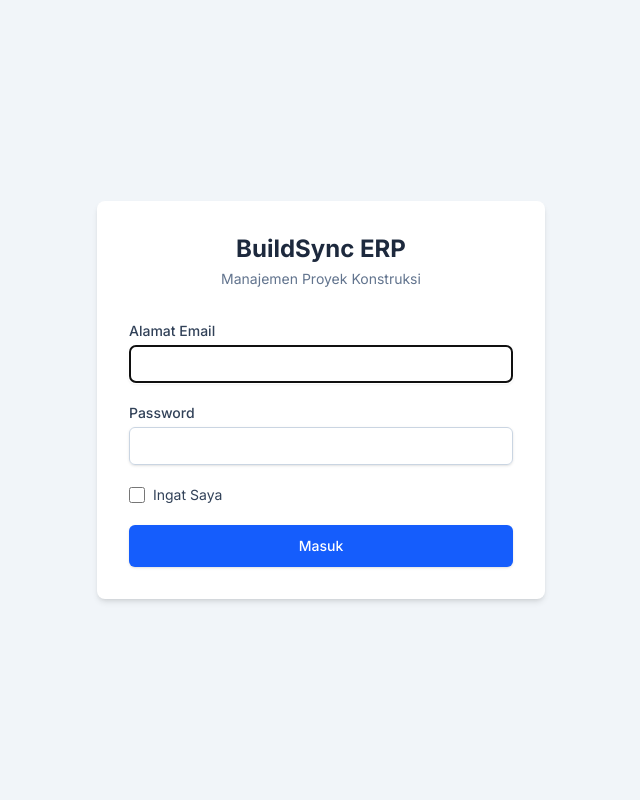
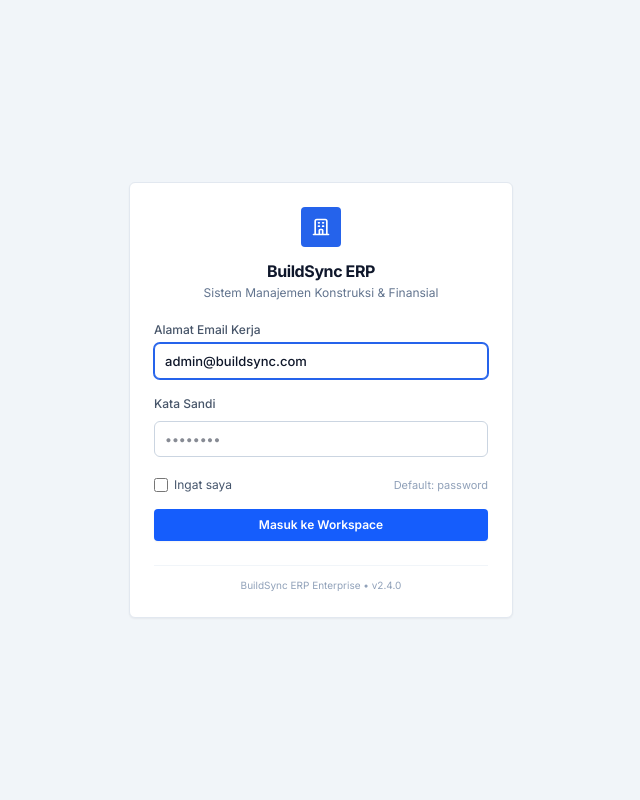
Before and after one commit to akbrff/buildsync-erp, a Laravel app: page /login in a window 1280 px wide. Shown: the whole page, without its empty margins (319-959 px from the left). Run offline with Laravel 12, Linux system fonts and the light colour scheme; style sheets or scripts are compiled from the project's sources.

Commit message:
fix(ui): polish visual consistency, breadcrumbs alignment & login redesign

```diff
--- a/resources/views/auth/login.blade.php
+++ b/resources/views/auth/login.blade.php
@@ -6,45 +6,75 @@
     <title>Login | BuildSync ERP</title>
     @vite(['resources/css/app.css', 'resources/js/app.js'])
 </head>
-<body class="bg-slate-100 text-slate-800 antialiased h-screen flex items-center justify-center">
+<body class="bg-slate-100 text-slate-800 antialiased min-h-screen flex items-center justify-center p-4">
 
-    <div class="w-full max-w-md bg-white rounded-lg shadow-md p-8">
-        <div class="text-center mb-8">
-            <h1 class="text-2xl font-bold text-slate-800">BuildSync ERP</h1>
-            <p class="text-sm text-slate-500 mt-1">Manajemen Proyek Konstruksi</p>
+    <div class="w-full max-w-sm rounded-md border border-slate-200 bg-white p-6 shadow-xs">
+        {{-- Brand / Header --}}
+        <div class="mb-5 flex flex-col items-center text-center">
+            <div class="flex h-10 w-10 items-center justify-center rounded"
+                 style="background: #2563eb;">
+                <svg xmlns="http://www.w3.org/2000/svg" class="h-5 w-5 text-white" fill="none"
+                     viewBox="0 0 24 24" stroke="currentColor">
+                    <path stroke-linecap="round" stroke-linejoin="round" stroke-width="2"
+                          d="M19 21V5a2 2 0 00-2-2H7a2 2 0 00-2 2v16m14 0h2m-2 0h-5m-9 0H3m2 0h5M9 7h1m-1 4h1m4-4h1m-1 4h1m-5 10v-5a1 1 0 011-1h2a1 1 0 011 1v5m-4 0h4"/>
+                </svg>
+            </div>
+            <h1 class="mt-3 text-base font-bold text-slate-900 tracking-tight">BuildSync ERP</h1>
+            <p class="mt-0.5 text-xs text-slate-500">Sistem Manajemen Konstruksi &amp; Finansial</p>
         </div>
 
+        {{-- Error Alert --}}
         @if ($errors->any())
-            <div class="mb-4 rounded-md bg-red-50 p-4 border border-red-200">
-                <p class="text-sm text-red-700">{{ $errors->first() }}</p>
+            <div class="mb-4 rounded border border-red-200 bg-red-50 p-3 text-xs text-red-700">
+                <div class="flex items-center gap-1.5 font-semibold text-red-800 mb-0.5">
+                    <svg class="h-3.5 w-3.5" fill="none" viewBox="0 0 24 24" stroke="currentColor">
+                        <path stroke-linecap="round" stroke-linejoin="round" stroke-width="2" d="M12 8v4m0 4h.01M21 12a9 9 0 11-18 0 9 9 0 0118 0z" />
+                    </svg>
+                    Autentikasi Gagal
+                </div>
+                <p>{{ $errors->first() }}</p>
             </div>
         @endif
 
-        <form method="POST" action="{{ route('login') }}" class="space-y-5">
+        {{-- Login Form --}}
+        <form method="POST" action="{{ route('login') }}" class="space-y-4">
             @csrf
 
             <div>
-                <label for="email" class="block text-sm font-medium text-slate-700">Alamat Email</label>
-                <input id="email" name="email" type="email" value="{{ old('email') }}" required autofocus
-                       class="mt-1 w-full rounded-md border border-slate-300 px-3 py-2 text-sm shadow-sm focus:border-blue-500 focus:ring-blue-500">
+                <label for="email" class="erp-label mb-1 block">Alamat Email Kerja</label>
+                <input id="email" name="email" type="email" value="{{ old('email', 'admin@buildsync.com') }}" required autofocus
+                       class="erp-input font-medium" placeholder="admin@buildsync.com">
             </div>
 
             <div>
-                <label for="password" class="block text-sm font-medium text-slate-700">Password</label>
+                <div class="flex items-center justify-between mb-1">
+                    <label for="password" class="erp-label">Kata Sandi</label>
+                </div>
                 <input id="password" name="password" type="password" required
-                       class="mt-1 w-full rounded-md border border-slate-300 px-3 py-2 text-sm shadow-sm focus:border-blue-500 focus:ring-blue-500">
+                       class="erp-input font-medium" placeholder="••••••••">
             </div>
 
-            <div class="flex items-center">
-                <input id="remember" name="remember" type="checkbox"
-                       class="h-4 w-4 rounded border-slate-300 text-blue-600 focus:ring-blue-500">
-                <label for="remember" class="ml-2 block text-sm text-slate-700">Ingat Saya</label>
+            <div class="flex items-center justify-between text-xs pt-1">
+                <label class="flex items-center gap-1.5 cursor-pointer text-slate-600">
+                    <input id="remember" name="remember" type="checkbox"
+                           class="h-3.5 w-3.5 rounded border-slate-300 text-blue-600 focus:ring-blue-500">
+                    <span>Ingat saya</span>
+                </label>
+                <span class="text-slate-400 text-[11px]">Default: password</span>
             </div>
 
-            <button type="submit" class="w-full flex justify-center py-2.5 px-4 border border-transparent rounded-md shadow-sm text-sm font-medium text-white bg-blue-600 hover:bg-blue-700 focus:outline-none focus:ring-2 focus:ring-offset-2 focus:ring-blue-500">
-                Masuk
+            <button type="submit"
+                    class="w-full rounded bg-blue-600 py-2 px-4 text-xs font-semibold text-white hover:bg-blue-700 transition-colors shadow-xs">
+                Masuk ke Workspace
             </button>
         </form>
+
+        {{-- Footer System Info --}}
+        <div class="mt-6 border-t border-slate-100 pt-3 text-center">
+            <p class="text-[10px] text-slate-400">
+                BuildSync ERP Enterprise &bull; v2.4.0
+            </p>
+        </div>
     </div>
 
 </body>
--- a/resources/views/components/tab-bar.blade.php
+++ b/resources/views/components/tab-bar.blade.php
@@ -18,7 +18,9 @@
         @php
             $activeRoutes = $tab['active_routes'] ?? [$tab['route']];
             $isActive     = Route::has($tab['route']) && request()->routeIs($activeRoutes);
-            $params       = $tab['params'] ?? [];
+            // Teruskan project_id secara otomatis jika ada di request untuk mempertahankan konteks proyek
+            $defaultParams = request()->filled('project_id') ? ['project_id' => request('project_id')] : [];
+            $params       = $tab['params'] ?? $defaultParams;
             $href         = Route::has($tab['route']) ? route($tab['route'], $params) : '#';
         @endphp
         <a href="{{ $href }}"
--- a/resources/views/layouts/app.blade.php
+++ b/resources/views/layouts/app.blade.php
@@ -220,6 +220,8 @@
                 <div class="flex items-center gap-1 text-sm">
                     @hasSection('breadcrumbs')
                         @yield('breadcrumbs')
+                    @elseif (View::hasSection('breadcrumb'))
+                        @yield('breadcrumb')
                     @else
                         <span class="font-semibold" style="color:#0f172a;">
                             @yield('title', 'Dashboard')
```
Also changed, not shown: resources/views/components/breadcrumb.blade.php (+28 -11 lines), resources/views/materials/create.blade.php (+5 -4 lines), resources/views/materials/edit.blade.php (+6 -5 lines), resources/views/materials/index.blade.php (+6 -6 lines), resources/views/materials/show.blade.php (+5 -4 lines), resources/views/workers/create.blade.php (+5 -4 lines), resources/views/workers/edit.blade.php (+6 -5 lines), resources/views/workers/index.blade.php (+4 -4 lines), resources/views/workers/show.blade.php (+5 -4 lines).
